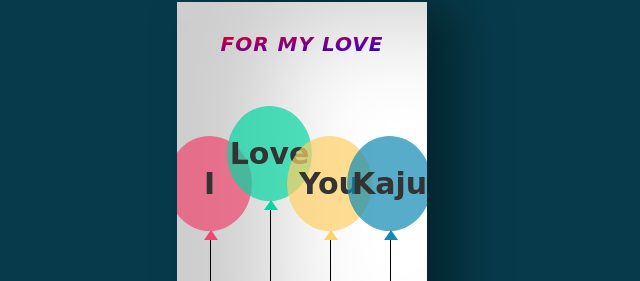
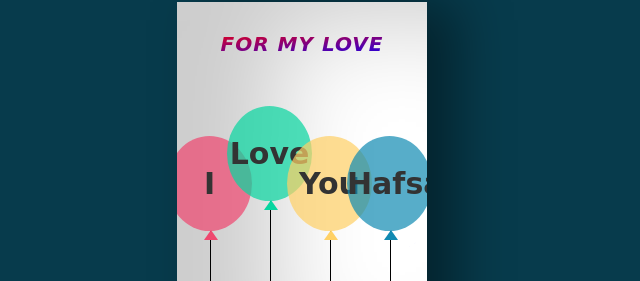
Before and after one commit to anasvaid7/my-love, a plain HTML site: page index.html in a window 1280 px wide. Shown: the part 223-504 px from the top of the page, 338-978 px from the left. Drawn offline with Linux system fonts and the light colour scheme; a web font is replaced by a local one.

Commit message:
index.html

```diff
--- a/index.html
+++ b/index.html
@@ -33,7 +33,7 @@
 				<div class="balloon__one">I</div>
 				<div class="balloon__two">Love</div>
 				<div class="balloon__three">You</div>
-				<div class="balloon__four">Kaju</div>
+				<div class="balloon__four">Hafsa</div>
 			</div>
 		</div>
 		<div class="card-inside">
```
